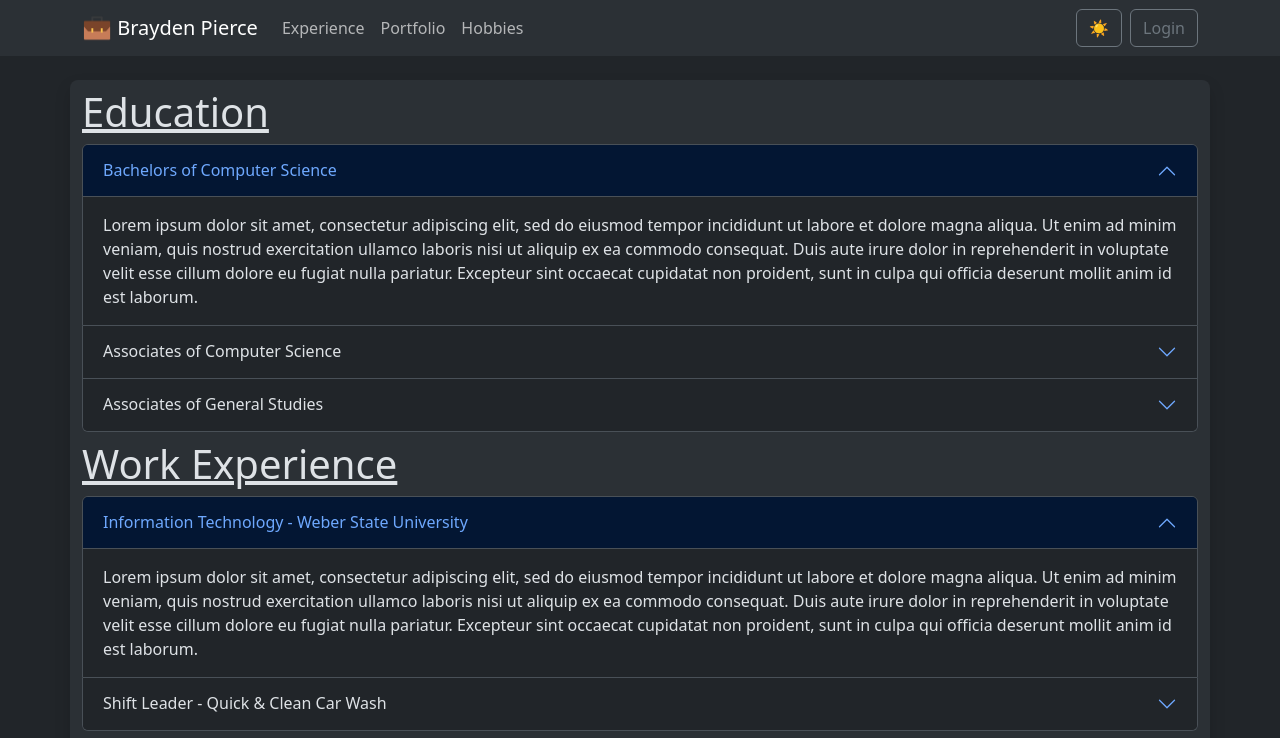
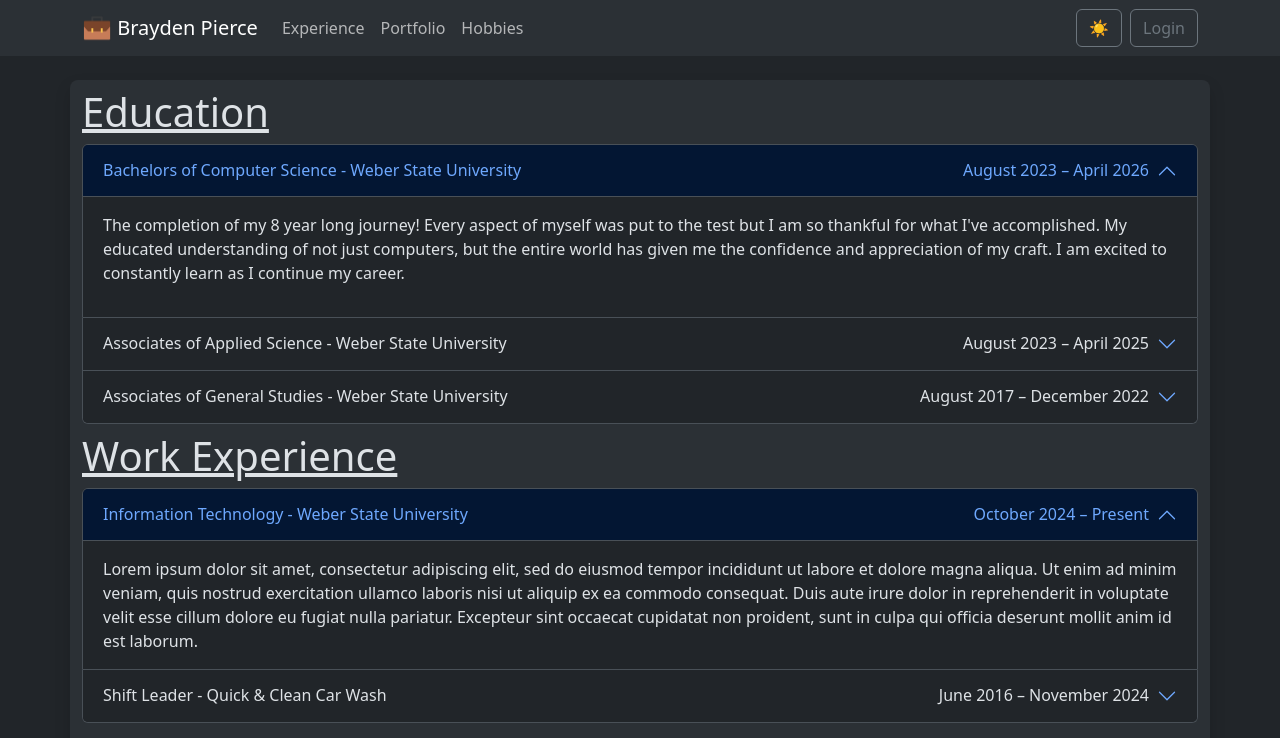
Before and after one commit to BraydenPierce/My-Portfolio-Webpage, a React (Create React App) app in the folder frontend/: page /experience in a window 1280 px wide. Shown: the top 738 px of the page. Built offline with nearby package versions, Linux system fonts and the light colour scheme.

Commit message:
update: I filled out a lot of the content with the addition of a new Philanthropy section.

```diff
--- a/frontend/src/pages/xp.jsx
+++ b/frontend/src/pages/xp.jsx
@@ -1,6 +1,8 @@
 import { Container, Button, Row, Col } from "react-bootstrap";
 import Accordion from "react-bootstrap/Accordion"
 import resume from "../assets/resume.pdf";
+
+const ONC_Hours = 11;
 
 const Xp = () => {
   return (
@@ -9,7 +11,80 @@ const Xp = () => {
         <h1 className="text-decoration-underline">Education</h1>
         <Accordion defaultActiveKey="0">
           <Accordion.Item eventKey="0">
-            <Accordion.Header>Bachelors of Computer Science</Accordion.Header>
+            <Accordion.Header>
+              <div className="d-flex justify-content-between w-100 pe-2">
+                <span>Bachelors of Computer Science - Weber State University</span>
+                <span>August 2023 – April 2026</span>
+              </div>
+            </Accordion.Header>
+            <Accordion.Body>
+              <p>
+                The completion of my 8 year long journey! Every aspect of myself
+                was put to the test but I am so thankful for what I've accomplished.
+                My educated understanding of not just computers, but the entire world
+                has given me the confidence and appreciation of my craft. I am excited
+                to constantly learn as I continue my career.
+              </p>
+            </Accordion.Body>
+          </Accordion.Item>
+          <Accordion.Item eventKey="1">
+            <Accordion.Header>
+              <div className="d-flex justify-content-between w-100 pe-2">
+                <span>Associates of Applied Science - Weber State University</span>
+                <span>August 2023 – April 2025</span>
+              </div>
+            </Accordion.Header>
+            <Accordion.Body>
+              <p>
+                Learning how to code was a difficult challenge that I had to learn to love.
+                A job and housing change allowed me to fully commit myself to being a full-time
+                student. In addition, I was fortunate enough to participate in a stem-cell donation
+                with <a href="https://nmdp.org" target="_blank" rel="noopener noreferrer">NMDP</a>!
+              </p>
+              <p>
+                I wouldn't have been able to do it without the help of some dear friends I
+                made.
+              </p>
+            </Accordion.Body>
+          </Accordion.Item>
+          <Accordion.Item eventKey="2">
+            <Accordion.Header>
+                <div className="d-flex justify-content-between w-100 pe-2">
+                  <span>Associates of General Studies - Weber State University</span>
+                  <span>August 2017 – December 2022</span>
+                </div>
+            </Accordion.Header>
+            <Accordion.Body>
+              <p>
+                When I first started attending college I had no idea what I wanted to pursue.
+                I prioritized fulfilling my gen. ed. credits to give myself more time
+                to decide on a major. In the meantime, I explored extra curricular activities
+                and even joined the local philanthropy-based fraternity "Psi Phi Psi" where
+                I met some really cool people that helped me learn a lot about myself!
+                It was a long and difficult journey discovering so much about life
+                for the first time.
+              </p>
+              <h6 id="majors-explored" className="mb-1">Some of the majors I explored:</h6>
+              <ol aria-labelledby="majors-explored">
+                <li>History</li>
+                <li>Exercise Science</li>
+                <li>Mechanical Engineering</li>
+                <li>Computer Science</li>
+              </ol>
+            </Accordion.Body>
+          </Accordion.Item>
+      </Accordion>
+      </Row>
+      <Row className="pt-2">
+        <h1 className="text-decoration-underline">Work Experience</h1>
+        <Accordion defaultActiveKey="0">
+          <Accordion.Item eventKey="0">
+            <Accordion.Header>
+              <div className="d-flex justify-content-between w-100 pe-2">
+                <span>Information Technology - Weber State University</span>
+                <span>October 2024 – Present</span>
+              </div>
+            </Accordion.Header>
             <Accordion.Body>
               Lorem ipsum dolor sit amet, consectetur adipiscing elit, sed do
               eiusmod tempor incididunt ut labore et dolore magna aliqua. Ut enim ad
@@ -21,19 +96,12 @@ const Xp = () => {
             </Accordion.Body>
           </Accordion.Item>
           <Accordion.Item eventKey="1">
-            <Accordion.Header>Associates of Computer Science</Accordion.Header>
-            <Accordion.Body>
-              Lorem ipsum dolor sit amet, consectetur adipiscing elit, sed do
-              eiusmod tempor incididunt ut labore et dolore magna aliqua. Ut enim ad
-              minim veniam, quis nostrud exercitation ullamco laboris nisi ut
-              aliquip ex ea commodo consequat. Duis aute irure dolor in
-              reprehenderit in voluptate velit esse cillum dolore eu fugiat nulla
-              pariatur. Excepteur sint occaecat cupidatat non proident, sunt in
-              culpa qui officia deserunt mollit anim id est laborum.
-            </Accordion.Body>
-          </Accordion.Item>
-          <Accordion.Item eventKey="2">
-            <Accordion.Header>Associates of General Studies</Accordion.Header>
+            <Accordion.Header>
+              <div className="d-flex justify-content-between w-100 pe-2">
+                <span>Shift Leader - Quick & Clean Car Wash</span>
+                <span>June 2016 – November 2024</span>
+              </div>
+            </Accordion.Header>
             <Accordion.Body>
               Lorem ipsum dolor sit amet, consectetur adipiscing elit, sed do
               eiusmod tempor incididunt ut labore et dolore magna aliqua. Ut enim ad
@@ -47,30 +115,38 @@ const Xp = () => {
       </Accordion>
       </Row>
       <Row className="pt-2">
-        <h1 className="text-decoration-underline">Work Experience</h1>
+        <h1 className="text-decoration-underline">Philanthropy Work</h1>
         <Accordion defaultActiveKey="0">
           <Accordion.Item eventKey="0">
-            <Accordion.Header>Information Technology - Weber State University</Accordion.Header>
+            <Accordion.Header>
+              <div className="d-flex justify-content-between w-100 pe-2">
+                <span>NMDP (Formerly "Be The Match")</span>
+                {/*TODO: get exact dates and put picture in body*/}
+              </div>
+            </Accordion.Header>
             <Accordion.Body>
-              Lorem ipsum dolor sit amet, consectetur adipiscing elit, sed do
-              eiusmod tempor incididunt ut labore et dolore magna aliqua. Ut enim ad
-              minim veniam, quis nostrud exercitation ullamco laboris nisi ut
-              aliquip ex ea commodo consequat. Duis aute irure dolor in
-              reprehenderit in voluptate velit esse cillum dolore eu fugiat nulla
-              pariatur. Excepteur sint occaecat cupidatat non proident, sunt in
-              culpa qui officia deserunt mollit anim id est laborum.
+              <p>
+                This was a really cool experience where I was flown out to
+                Washington for the purpose of donating stem cells!
+              </p>
             </Accordion.Body>
           </Accordion.Item>
           <Accordion.Item eventKey="1">
-            <Accordion.Header>Shift Leader - Quick & Clean Car Wash</Accordion.Header>
+            <Accordion.Header>
+              <div className="d-flex justify-content-between w-100 pe-2">
+                <span>Regular Volunteer - Ogden Nature Center</span>
+                <span>Feburary 2026 – Present</span>
+              </div>
+            </Accordion.Header>
             <Accordion.Body>
-              Lorem ipsum dolor sit amet, consectetur adipiscing elit, sed do
-              eiusmod tempor incididunt ut labore et dolore magna aliqua. Ut enim ad
-              minim veniam, quis nostrud exercitation ullamco laboris nisi ut
-              aliquip ex ea commodo consequat. Duis aute irure dolor in
-              reprehenderit in voluptate velit esse cillum dolore eu fugiat nulla
-              pariatur. Excepteur sint occaecat cupidatat non proident, sunt in
-              culpa qui officia deserunt mollit anim id est laborum.
+              <p>
+                I love nature, so once a week I spend an evening volunteering at the
+                Ogden Nature Center. I have shoveled trails and common areas
+                when it snowed, help clear out beaver damns, and contributed
+                to the removal of invasie species!
+              </p>
+              <p>Total Hours = {ONC_Hours}</p>
+              {/*TODO: replace hours worked with an offical document from ONC*/}
             </Accordion.Body>
           </Accordion.Item>
       </Accordion>
@@ -80,6 +156,7 @@ const Xp = () => {
           <h4>Download my resume: </h4>
         </Col>
         <Col xs="auto" className="d-flex">
+          {/*TODO: Update and replace resume*/}
           <Button href={resume} target="_blank" rel="noopener noreferrer">
             Download PDF
           </Button>
```
